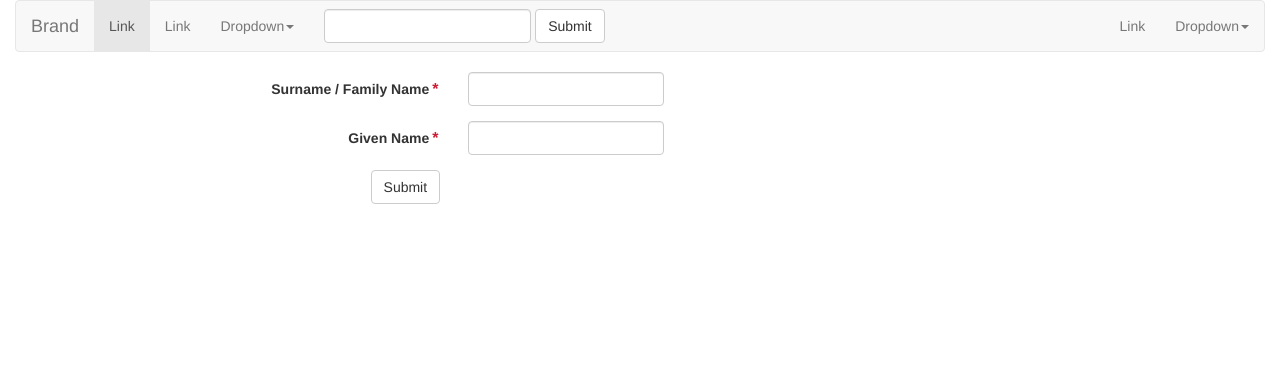
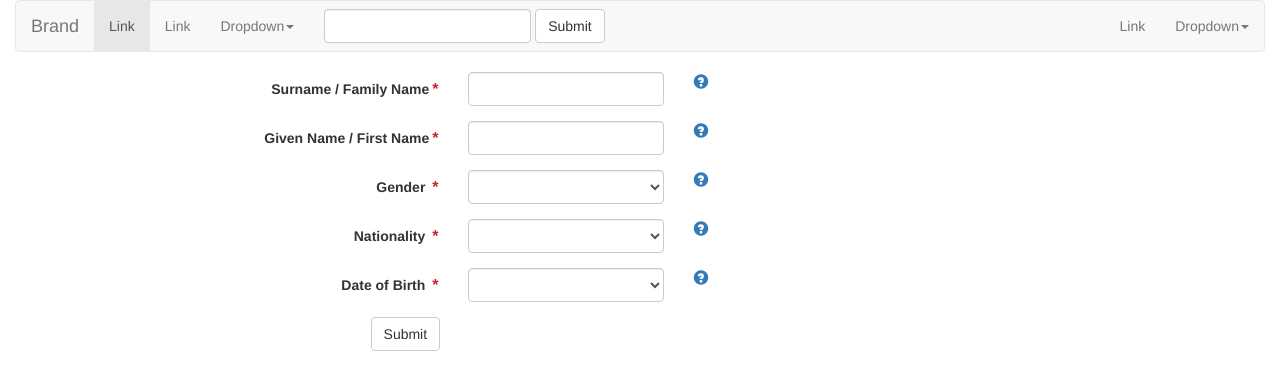
Before and after one commit to hackerekcah/mysite, a Django app: page /info/ in a window 1280 px wide. Shown: the top 390 px of the page. Run offline with Django 3.2, Linux system fonts and the light colour scheme; some libraries are stand-ins or nearby versions.

Commit message:
add help icon tooltip

```diff
--- a/application/templates/application/application1.html
+++ b/application/templates/application/application1.html
@@ -130,4 +130,5 @@ function addBeforeUnloadEvent(func) {
     </form>
 
 </body>
+
 </html>
--- a/info/models.py
+++ b/info/models.py
@@ -39,14 +39,14 @@ class Applicant(models.Model):
     surname = models.CharField(max_length=60)
     given_name = models.CharField(max_length=60)
 
+    #sex is gender,which is M or F
+    sex = models.CharField(max_length=1,choices=GENDER_CHOICES)
+
     #nationality use the alpha2 country code for efficiency
     nationality = models.CharField(max_length=2)
 
     #date of birth
     date_of_birth =models.DateField()
-
-    #sex is gender,which is M or F
-    sex = models.CharField(max_length=1,choices=GENDER_CHOICES)
 
     #在华地址
     address_in_china = models.CharField(max_length=250)
--- a/info/templates/info/info_index.html
+++ b/info/templates/info/info_index.html
@@ -115,18 +115,90 @@
 								<input type="text" class="form-control" id="applicant.surname" name="applicant.surname" style="text-transform: uppercase"/>
 							</div>
 						</div>
+                        <div class="col-md-5" style="font-size: 15px" >
+                            <a href="#">
+                            <span class="glyphicon glyphicon-question-sign" data-toggle="tool-tip" data-placement="right" title="Write Your Family Name/Surname On your passport"></span>
+                            </a>
+                        </div>
 						<div class="form-group col-md-7">
 
 							<label for="applicant.given_name" class="col-sm-6 control-label">
-								Given Name<span class="info-required">*</span>
+								Given Name / First Name<span class="info-required">*</span>
 							</label>
-                            <span data-toggle="tooltip" tabindex="0" data-container="form" class="tooltip-trigger" title="" data-original-title="In the Family Name field, enter your family name as the family name appears on your passport under the Family Name or Surname field. The family name is required to complete the application."><i class="icon-helpicon"></i></span>
+
 							<div class="col-sm-6">
 								<input type="text" class="form-control" id="applicant.given_name" name="applicant.given_name" style="text-transform: uppercase"/>
 							</div>
+
 						</div>
+                        <div class="col-md-5" style="font-size: 15px" >
+                            <a href="#">
+                            <span class="glyphicon glyphicon-question-sign" data-toggle="tool-tip" data-placement="right" title="Write Your First Name/Given Name on passport.If you have Middle name, write here too"></span>
+                            </a>
+                        </div>
 
+                        <div class="form-group col-md-7">
 
+							<label for="applicant.sex" class="col-sm-6 control-label">
+								Gender <span class="info-required">*</span>
+							</label>
+
+							<div class="col-sm-6">
+						        <select id="applicant.sex" name="applicant.sex" class="form-control">
+                                <option selected="" value="">&nbsp;</option>
+                                <option value="M">Male</option>
+                                <option value="F">Female</option>
+                                </select>
+							</div>
+
+						</div>
+                        <div class="col-md-5" style="font-size: 15px" >
+                            <a href="#">
+                            <span class="glyphicon glyphicon-question-sign" data-toggle="tool-tip" data-placement="right" title="Choose the Gender on Your Passport!"></span>
+                            </a>
+                        </div>
+
+                        <div class="form-group col-md-7">
+
+							<label for="applicant.nationality" class="col-sm-6 control-label">
+								Nationality <span class="info-required">*</span>
+							</label>
+
+							<div class="col-sm-6">
+						        <select id="applicant.nationality" name="applicant.nationality" class="form-control">
+                                <option selected="" value="">&nbsp;</option>
+                                <option value="M">Male</option>
+                                <option value="F">Female</option>
+                                </select>
+							</div>
+
+						</div>
+                        <div class="col-md-5" style="font-size: 15px" >
+                            <a href="#">
+                            <span class="glyphicon glyphicon-question-sign" data-toggle="tool-tip" data-placement="right" title="Choose the Nationality on Your Passport!"></span>
+                            </a>
+                        </div>
+
+                        <div class="form-group col-md-7">
+
+							<label for="applicant.date_of_birth" class="col-sm-6 control-label">
+								Date of Birth <span class="info-required">*</span>
+							</label>
+
+							<div class="col-sm-6">
+						        <select id="applicant.nationality" name="applicant.nationality" class="form-control">
+                                <option selected="" value="">&nbsp;</option>
+                                <option value="M">Male</option>
+                                <option value="F">Female</option>
+                                </select>
+							</div>
+
+						</div>
+                        <div class="col-md-5" style="font-size: 15px" >
+                            <a href="#">
+                            <span class="glyphicon glyphicon-question-sign" data-toggle="tool-tip" data-placement="right" title="Choose the Nationality on Your Passport!"></span>
+                            </a>
+                        </div>
 
 
                         <div class="form-group">
@@ -149,5 +221,9 @@
     <script src="/static/info/js/jquery.min.js"></script>
     <script src="/static/info/js/bootstrap.min.js"></script>
     <script src="/static/info/js/scripts.js"></script>
+
+    <script>
+        $(function () { $("[data-toggle='tool-tip']").tooltip(); });
+    </script>
   </body>
 </html>
```
